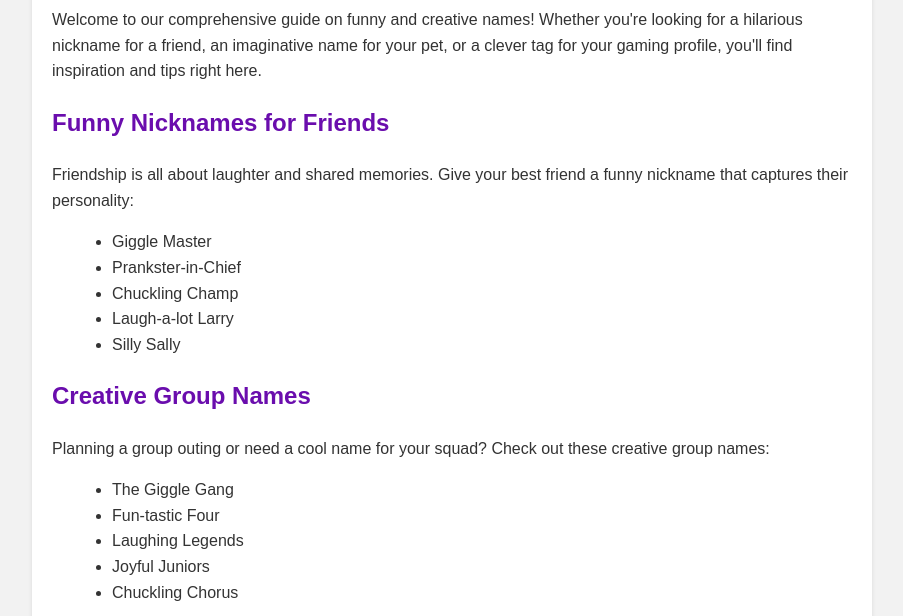
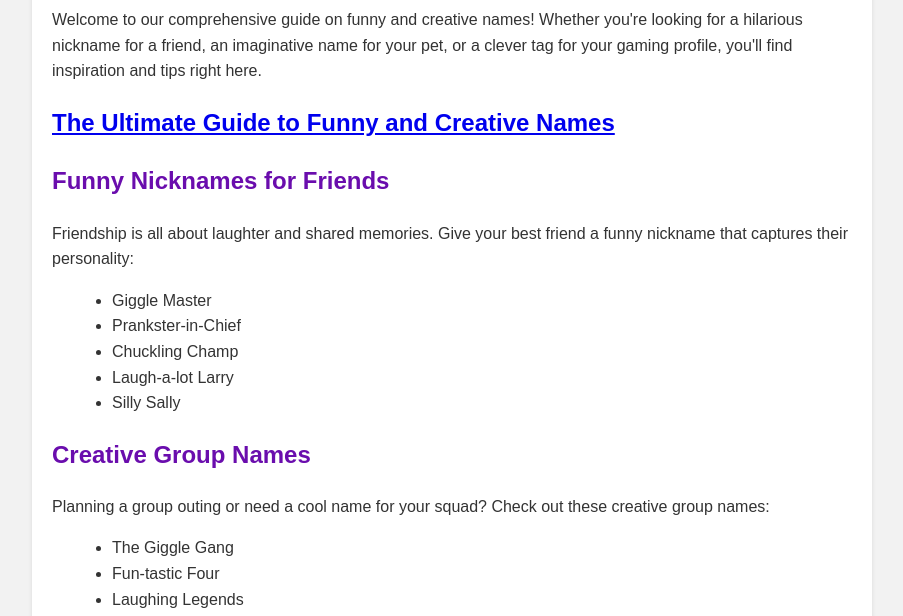
Before and after one commit to imikelee/nameswhisper, a plain HTML site: page index.html in a window 1280 px wide. Shown: the part 178-794 px from the top of the page, without its empty margins (188-1091 px from the left). Drawn offline with Linux system fonts and the light colour scheme.

Commit message:
Update index.html

```diff
--- a/index.html
+++ b/index.html
@@ -5,6 +5,8 @@
     <meta name="viewport" content="width=device-width, initial-scale=1.0">
     <meta name="description" content="Explore funny and creative names for friends, pets, groups, and projects. Get inspired with unique naming ideas that will make you stand out.">
     <meta name="title" content="Explore Funny and Creative Names - FAQs, Tips, and Ideas">
+    <link rel="canonical" href="https://imikelee.github.io/nameswhisper/">
+
     <meta name="robots" content="index, follow">
     <title>Explore Funny and Creative Names - FAQs, Tips, and Ideas</title>
     <style>
@@ -42,6 +44,7 @@
     <h1>Explore Funny and Creative Names - FAQs, Tips, and Ideas</h1>
 
     <p>Welcome to our comprehensive guide on funny and creative names! Whether you're looking for a hilarious nickname for a friend, an imaginative name for your pet, or a clever tag for your gaming profile, you'll find inspiration and tips right here.</p>
+<h2> <a href="https://nameswhisper.imikeleesays.workers.dev/"> The Ultimate Guide to Funny and Creative Names </a> </h2>
 
     <h2>Funny Nicknames for Friends</h2>
     <p>Friendship is all about laughter and shared memories. Give your best friend a funny nickname that captures their personality:</p>
```
